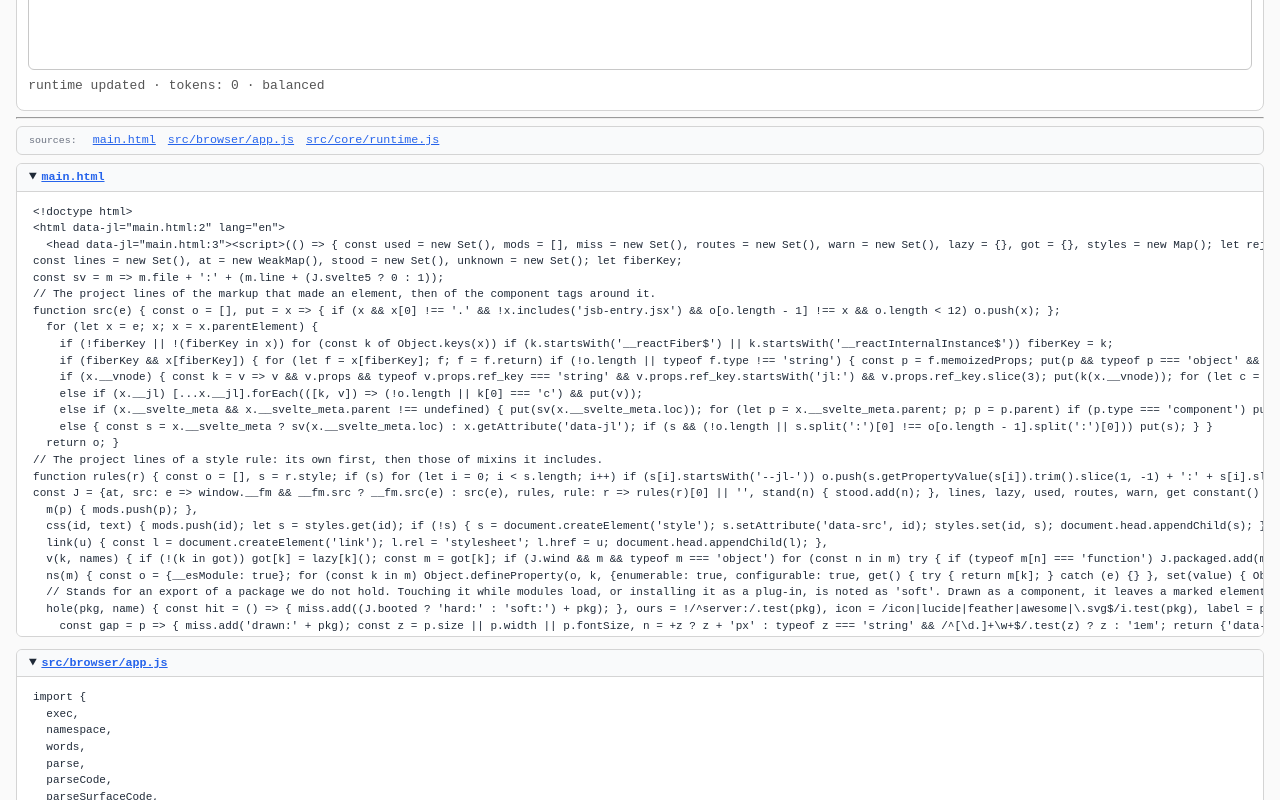
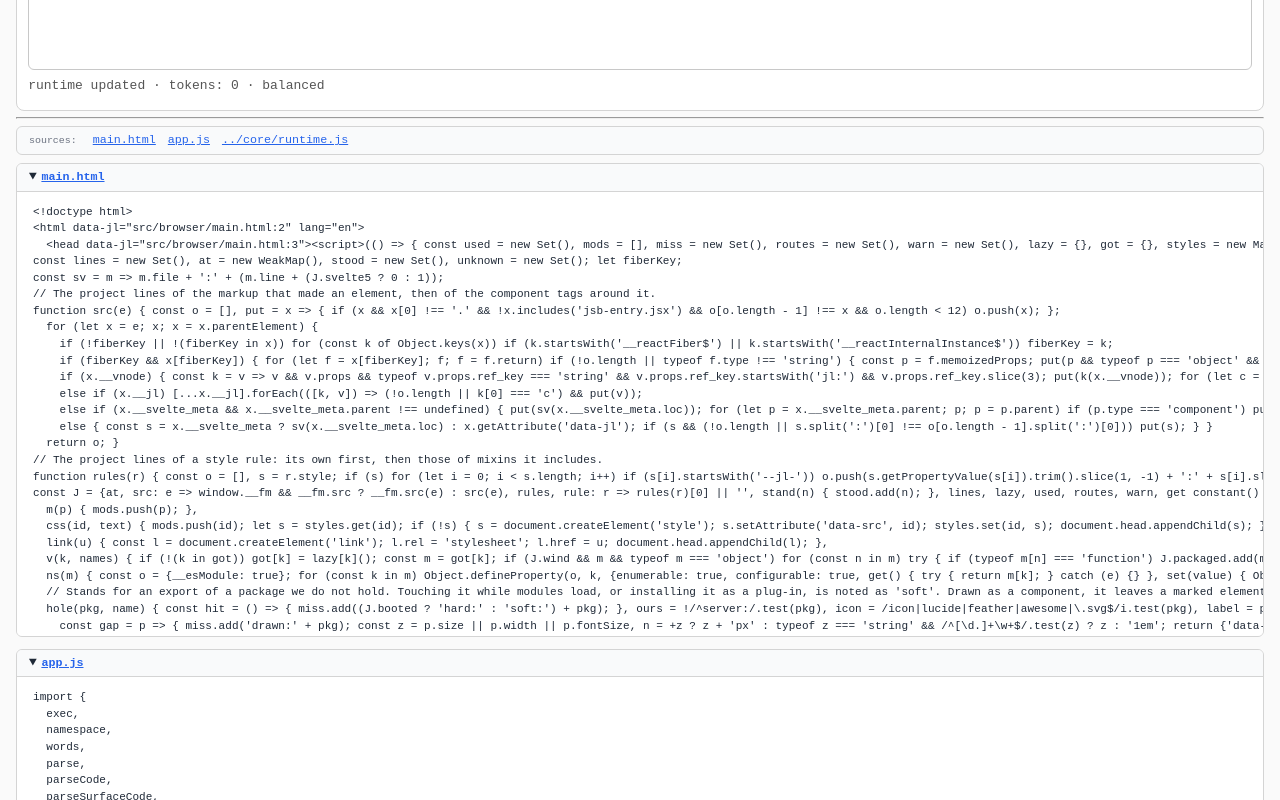
Before and after one commit to arkenidar/pangea-js, a website with bundled scripts: page src/browser/main.html in a window 1280 px wide. Shown: the part 940-1740 px from the top of the page. Built offline with nearby package versions, Linux system fonts and the light colour scheme.

Commit message:
[mv main] Update launch configuration and git mv main HTML file with source code display

```diff
--- a/main.html
+++ b/src/browser/main.html
@@ -4,7 +4,7 @@
     <title>pangea.js main</title>
     <meta name="viewport" content="width=device-width, initial-scale=1" />
     <meta charset="utf-8" />
-    <link rel="stylesheet" href="./src/browser/main.css" />
+    <link rel="stylesheet" href="./main.css" />
   </head>
 
   <body>
@@ -59,11 +59,11 @@ i
       </div>
     </div>
 
-    <script type="module" src="./src/browser/app.js"></script>
+    <script type="module" src="./app.js"></script>
 
     <hr />
-    <script src="show-source.js" data-href="main.html"></script>
-    <script src="show-source.js" data-href="src/browser/app.js"></script>
-    <script src="show-source.js" data-href="src/core/runtime.js"></script>
+    <script src="./code/show-source.js" data-href="main.html"></script>
+    <script src="./code/show-source.js" data-href="app.js"></script>
+    <script src="./code/show-source.js" data-href="../core/runtime.js"></script>
   </body>
 </html>
```
Also changed, not shown: src/browser/code/show-source.js (renamed from show-source.js).
